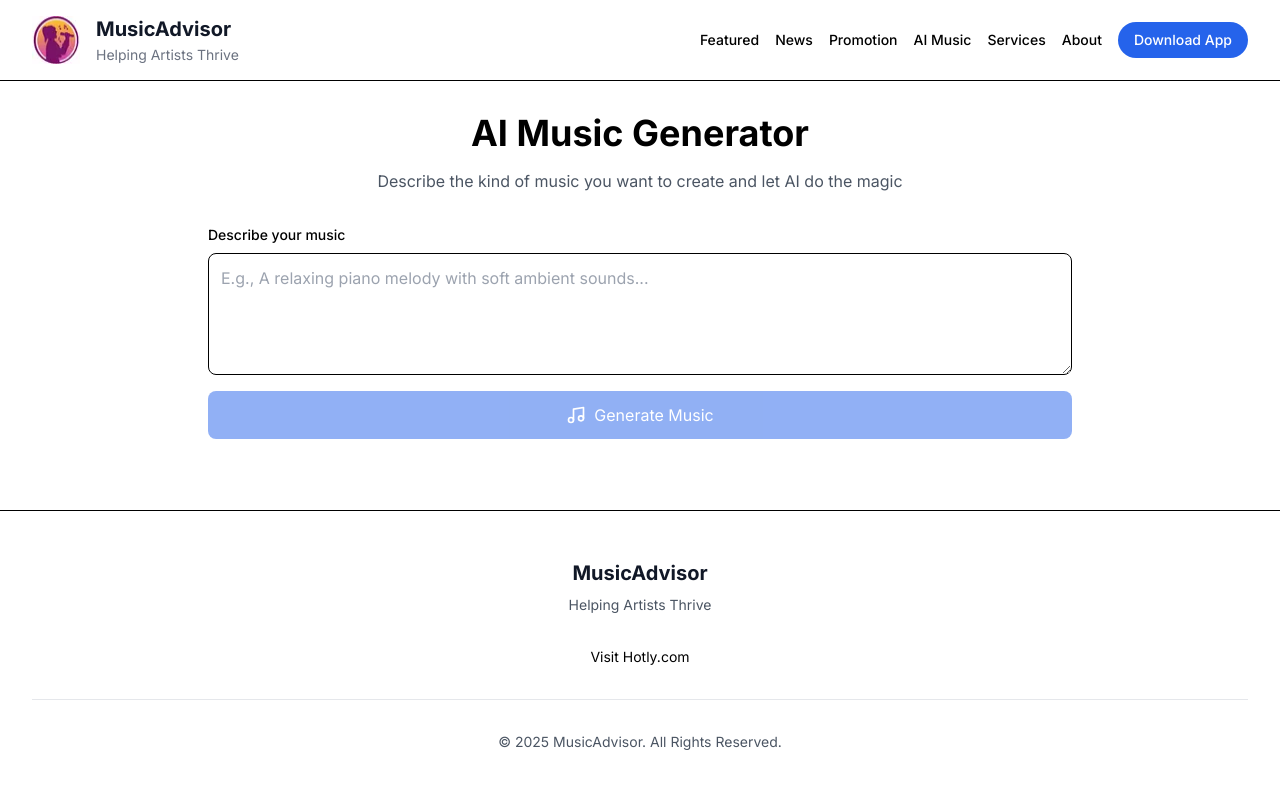
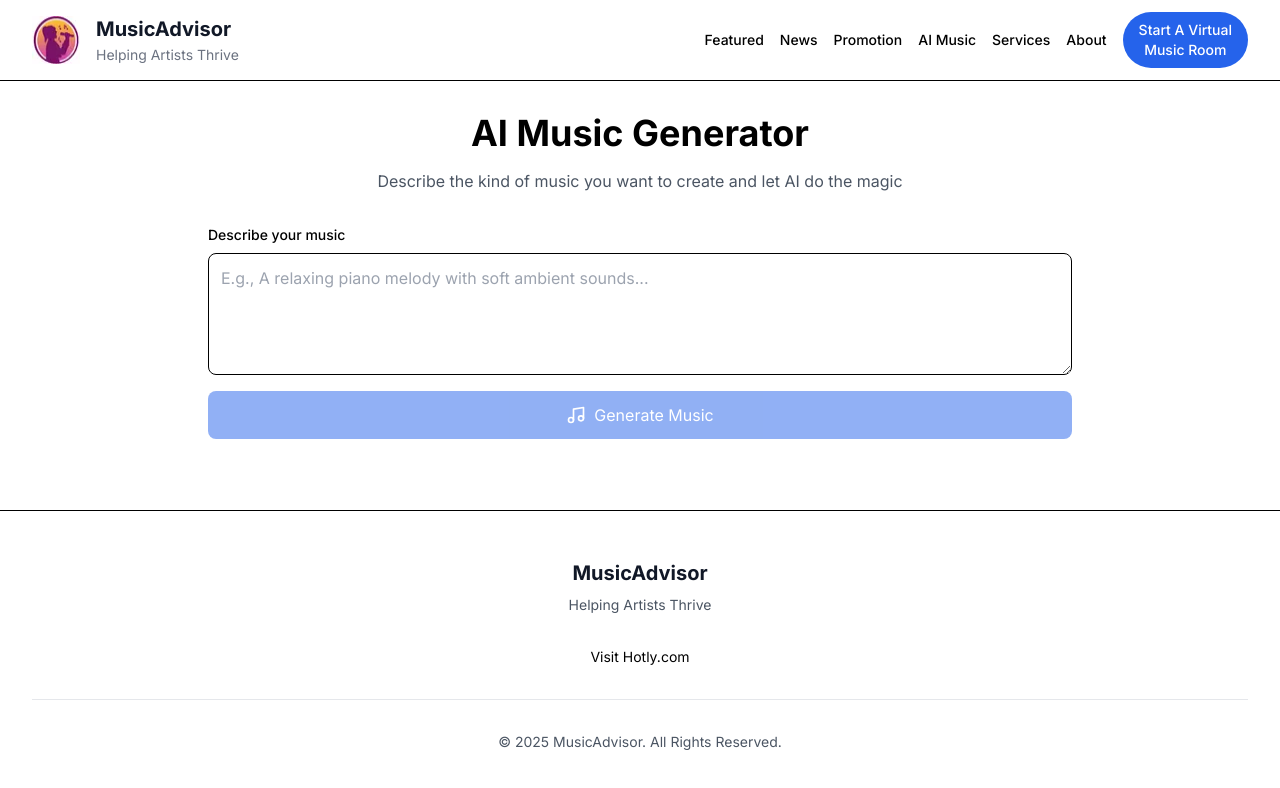
Before and after one commit to benjamenharper/musicadvisor.xyz, a Next.js app: page /ai-music in a window 1280 px wide. Shown: the top 788 px of the page. Built offline with nearby package versions, Linux system fonts and the light colour scheme.

Commit message:
feat: update header button text to 'Start A Virtual Music Room' on two lines

```diff
--- a/components/Header.tsx
+++ b/components/Header.tsx
@@ -73,7 +73,10 @@
                 rel="noopener noreferrer"
                 className="text-sm font-medium px-4 py-2 bg-blue-600 text-white rounded-full hover:bg-blue-700 transition-colors"
               >
-                Download App
+                <div className="flex flex-col items-center">
+                  <span>Start A Virtual</span>
+                  <span>Music Room</span>
+                </div>
               </Link>
             </div>
           </nav>
```
